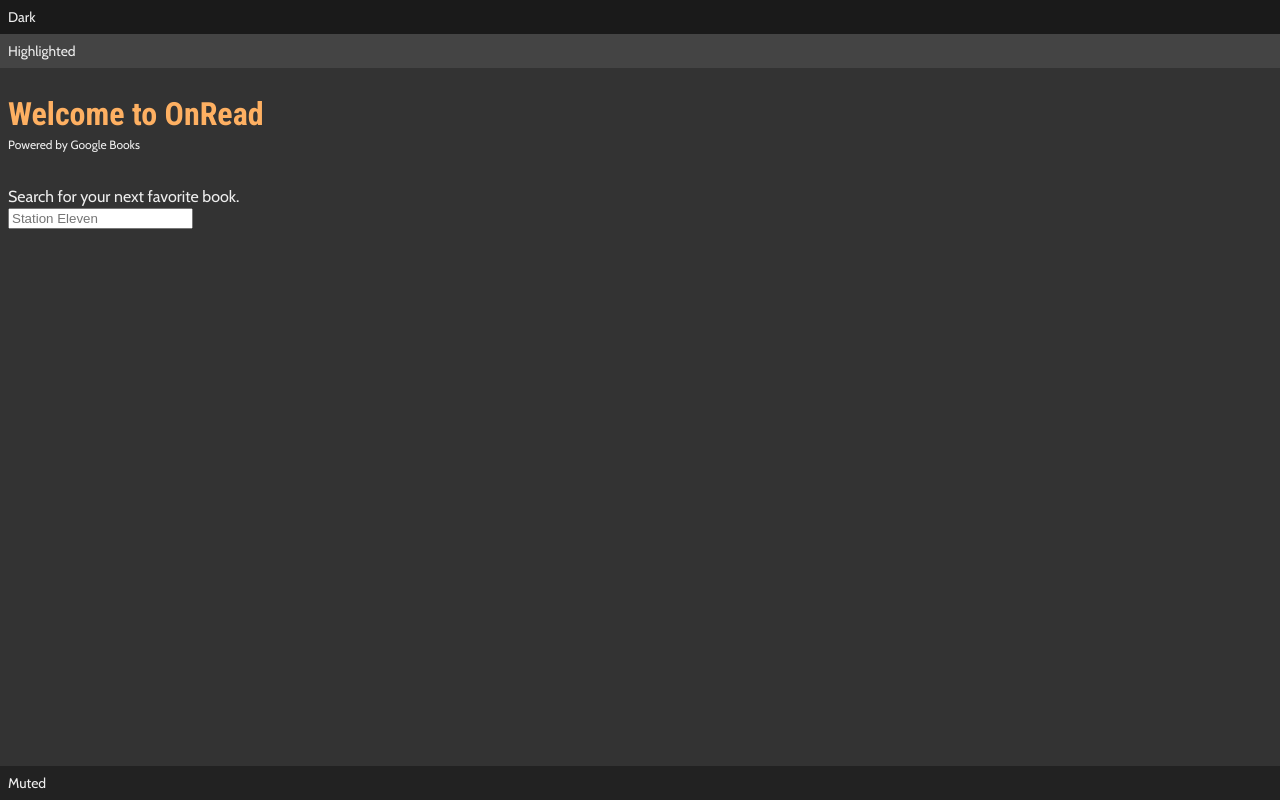
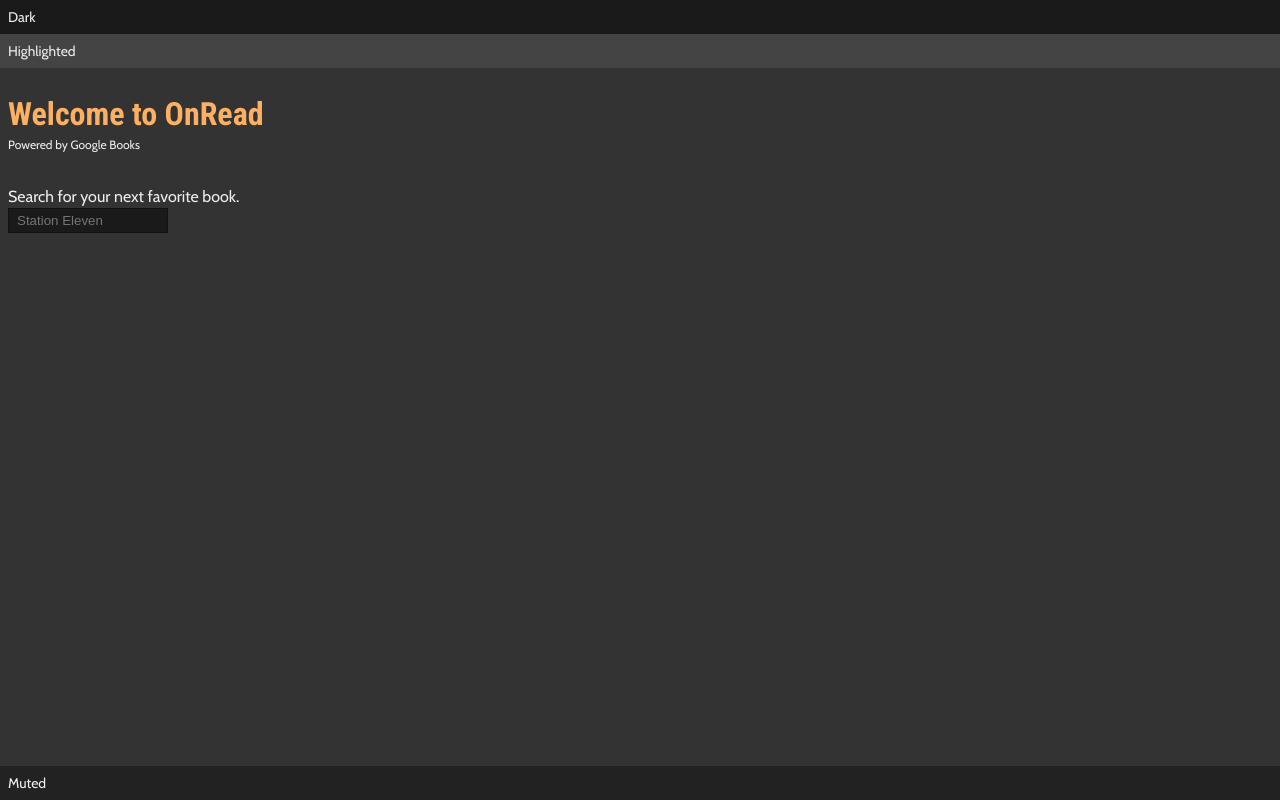
Before and after one commit to jayzizzle/gbooks, a React (Create React App) app: page / in a window 1280 px wide. Built offline with nearby package versions, Linux system fonts and the light colour scheme.

Commit message:
update styling

```diff
--- a/src/Demo/index.js
+++ b/src/Demo/index.js
@@ -1,5 +1,9 @@
 import React, { useState, useEffect } from 'react'
-import { Panels, Panel, Rows, Row, Label } from '../common'
+import { Panels, Panel, Rows, Row, Label, color } from '../common'
+
+const myFetch = () => {
+  return myFetchHero
+}
 
 const myFetchHero = new Promise(res => {
   const myData = [
@@ -45,7 +49,9 @@
   const [text, setText] = useState('')
   return (
     <>
-      <Label>{owner}</Label>
+      <Label size={5} css="padding-top: 16px;" color={color.orange}>
+        {owner}
+      </Label>
       <ul>
         {todos.map((todo, i) => (
           <li key={i}>
@@ -114,7 +120,7 @@
   // }, [])
 
   useEffect(() => {
-    Promise.all([myFetchHero, myFetchVillain]).then(res => {
+    Promise.all([myFetch(), myFetchVillain]).then(res => {
       const lists = res.flat()
       const result = {}
       for (let i = 0; i < lists.length; i++) {
--- a/src/Home/index.js
+++ b/src/Home/index.js
@@ -1,8 +1,10 @@
 import React, { useState } from 'react'
-import { Panels, Panel, Rows, Row, Div, Label, color } from '../common'
+import { Panels, Panel, Rows, Row, Div, Label, Input, color } from '../common'
 
 const Home = () => {
-  const [searchQuery, setSearchQuery] = useState('')
+  // eslint-disable-next-line no-unused-vars
+  const [query, setQuery] = useState('')
+
   return (
     <Panels vertical autoSize>
       <Panel dark>Dark</Panel>
@@ -21,10 +23,10 @@
             <Div>Search for your next favorite book.</Div>
           </Row>
           <Row>
-            <input
+            <Input
               placeholder="Station Eleven"
-              value={searchQuery}
-              onChange={e => setSearchQuery(e.target.value)}
+              value={query}
+              onChange={e => setQuery(e.target.value)}
             />
           </Row>
         </Rows>
--- a/src/common/index.js
+++ b/src/common/index.js
@@ -1,2 +1,3 @@
 export { Panels, Panel, Rows, Row, Cols, Col } from './layout'
 export { Div, Label, color, fontSize } from './style'
+export { Input } from './inputText'
--- a/src/common/inputText.js
+++ b/src/common/inputText.js
@@ -0,0 +1,31 @@
+import React, { useState } from 'react'
+import styled from 'styled-components'
+import { color } from './index'
+
+const StyledInput = styled.input`
+  background-color: ${color.dark};
+  border: 1px solid #111;
+  width: 160px;
+  padding: 4px 8px;
+  color: ${color.baseText};
+  &:focus {
+    outline: none;
+    box-shadow: 0px 0px 2px ${color.orange};
+  }
+  ${props => props.css || ''};
+`
+
+export const Input = ({ placeholder = '', value = '', onChange, css }) => {
+  const [text, setText] = useState(value)
+
+  const defaultOnChange = e => setText(e.target.value)
+
+  return (
+    <StyledInput
+      placeholder={placeholder}
+      value={value || text}
+      onChange={onChange || defaultOnChange}
+      css={css}
+    />
+  )
+}
--- a/src/common/style.js
+++ b/src/common/style.js
@@ -19,6 +19,11 @@
   teal: '#8CBEAA',
   maroon: '#BE7575',
   seafoam: '#C2E8CE',
+  dark: '#1A1A1A',
+  muted: '#222',
+  base: '#333',
+  baseText: '#EEE',
+  highlighted: '#444',
 }
 
 export const fontSize = n => {
```
Also changed, not shown: .eslintrc.json, .prettierrc.json, src/common/buttons.js (added).
